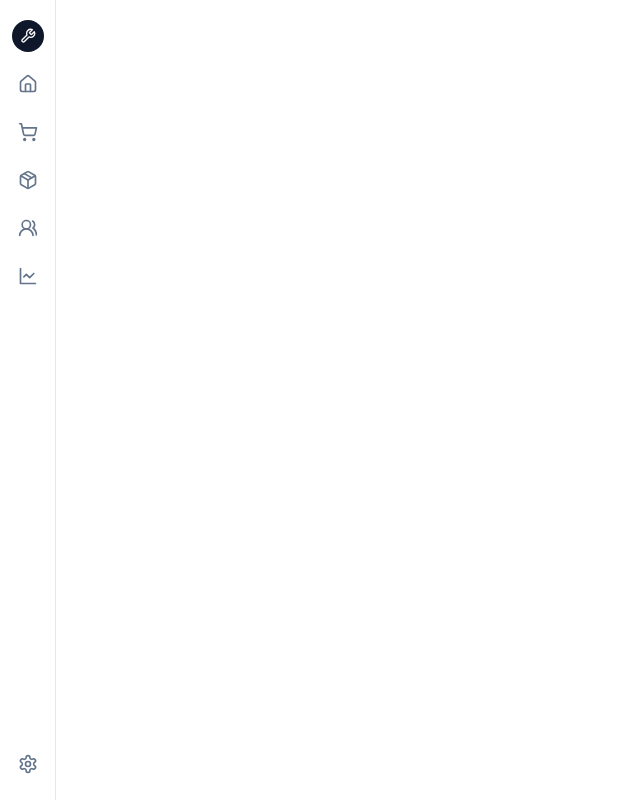
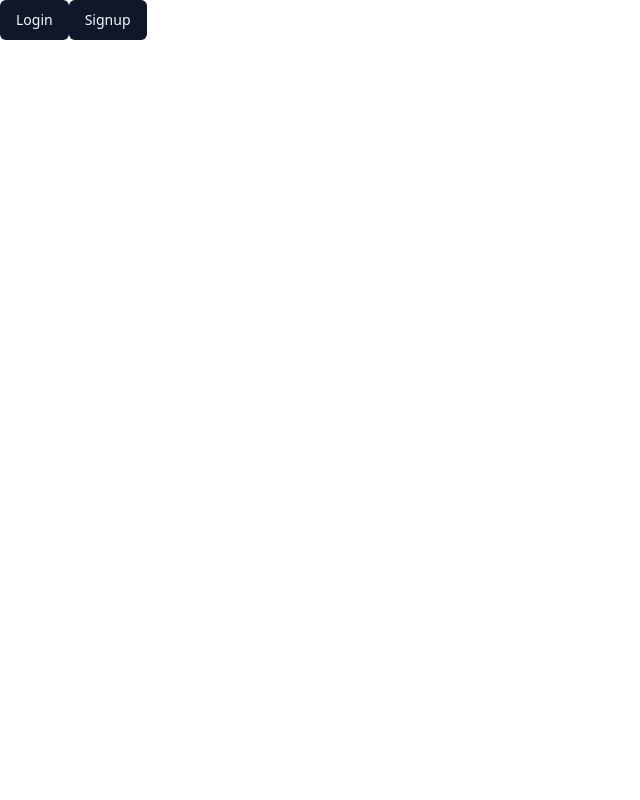
Before and after one commit to DayanWalter/easy-repair, a Next.js app: page / in a window 1280 px wide. Shown: the whole page, without its empty margins (0-640 px from the left). Built offline with nearby package versions, Linux system fonts and the light colour scheme.

Commit message:
refactor: change navbar

```diff
--- a/app/(dashboard-group)/dashboard/page.tsx
+++ b/app/(dashboard-group)/dashboard/page.tsx
@@ -76,67 +76,6 @@ export default function Dashboard() {
   return (
     <div className="flex flex-col sm:gap-4 sm:py-4 sm:pl-14">
       <header className="sticky top-0 z-30 flex h-14 items-center gap-4 border-b bg-background px-4 sm:static sm:h-auto sm:border-0 sm:bg-transparent sm:px-6">
-        {/* Sheet */}
-        <Sheet>
-          <SheetTrigger asChild>
-            <Button size="icon" variant="outline" className="sm:hidden">
-              <PanelLeft className="h-5 w-5" />
-              <span className="sr-only">Toggle Menu</span>
-            </Button>
-          </SheetTrigger>
-          <SheetContent side="left" className="sm:max-w-xs">
-            <nav className="grid gap-6 text-lg font-medium">
-              {/* Easy Repair Inc */}
-              <Link
-                href="/"
-                className="group flex h-10 w-10 shrink-0 items-center justify-center gap-2 rounded-full bg-primary text-lg font-semibold text-primary-foreground md:text-base"
-              >
-                <Wrench className="h-5 w-5 transition-all group-hover:scale-110" />
-                <span className="sr-only">Easy Repair Inc</span>
-              </Link>
-              {/* Dashboard */}
-              <Link
-                href="dashboard"
-                className="flex items-center gap-4 px-2.5 text-foreground"
-              >
-                <Home className="h-5 w-5" />
-                Dashboard
-              </Link>
-              {/* Orders */}
-              <Link
-                href="orders"
-                className="flex items-center gap-4 px-2.5  text-muted-foreground hover:text-foreground"
-              >
-                <ShoppingCart className="h-5 w-5" />
-                Orders
-              </Link>
-              {/* Products */}
-              <Link
-                href="products"
-                className="flex items-center gap-4 px-2.5 text-muted-foreground hover:text-foreground"
-              >
-                <Package className="h-5 w-5" />
-                Products
-              </Link>
-              {/* Customers */}
-              <Link
-                href="customers"
-                className="flex items-center gap-4 px-2.5 text-muted-foreground hover:text-foreground"
-              >
-                <Users2 className="h-5 w-5" />
-                Customers
-              </Link>
-              {/* Settings */}
-              <Link
-                href="settings"
-                className="flex items-center gap-4 px-2.5 text-muted-foreground hover:text-foreground"
-              >
-                <LineChart className="h-5 w-5" />
-                Settings
-              </Link>
-            </nav>
-          </SheetContent>
-        </Sheet>
         {/* Breadcrumb */}
         <Breadcrumb className="hidden md:flex">
           <BreadcrumbList>
--- a/app/(dashboard-group)/layout.tsx
+++ b/app/(dashboard-group)/layout.tsx
@@ -1,89 +1,14 @@
-import Image from "next/image";
-import Link from "next/link";
-import {
-  ChevronLeft,
-  ChevronRight,
-  Copy,
-  CreditCard,
-  File,
-  Home,
-  LineChart,
-  ListFilter,
-  MoreVertical,
-  Package,
-  Package2,
-  PanelLeft,
-  Search,
-  Settings,
-  ShoppingCart,
-  Truck,
-  Users2,
-  Wrench,
-} from "lucide-react";
-
-import { Badge } from "@/components/ui/badge";
-import {
-  Breadcrumb,
-  BreadcrumbItem,
-  BreadcrumbLink,
-  BreadcrumbList,
-  BreadcrumbPage,
-  BreadcrumbSeparator,
-} from "@/components/ui/breadcrumb";
-import { Button } from "@/components/ui/button";
-import {
-  Card,
-  CardContent,
-  CardDescription,
-  CardFooter,
-  CardHeader,
-  CardTitle,
-} from "@/components/ui/card";
-import {
-  DropdownMenu,
-  DropdownMenuCheckboxItem,
-  DropdownMenuContent,
-  DropdownMenuItem,
-  DropdownMenuLabel,
-  DropdownMenuSeparator,
-  DropdownMenuTrigger,
-} from "@/components/ui/dropdown-menu";
-import { Input } from "@/components/ui/input";
-import {
-  Pagination,
-  PaginationContent,
-  PaginationItem,
-} from "@/components/ui/pagination";
-import { Progress } from "@/components/ui/progress";
-import { Separator } from "@/components/ui/separator";
-import { Sheet, SheetContent, SheetTrigger } from "@/components/ui/sheet";
-import {
-  Table,
-  TableBody,
-  TableCell,
-  TableHead,
-  TableHeader,
-  TableRow,
-} from "@/components/ui/table";
-import { Tabs, TabsContent, TabsList, TabsTrigger } from "@/components/ui/tabs";
-import {
-  Tooltip,
-  TooltipContent,
-  TooltipTrigger,
-} from "@/components/ui/tooltip";
-
 import React from "react";
 import NavBar from "@/components/navbar/navbar";
 
-export default function DashboardLayout({
+export default function DashboardGroupLayout({
   children,
 }: Readonly<{
   children: React.ReactNode;
 }>) {
-  const activeSite = "dashboard";
   return (
     <>
-      <NavBar activeSite={activeSite} />
+      <NavBar />
       {children}
     </>
   );
--- a/app/layout.tsx
+++ b/app/layout.tsx
@@ -24,7 +24,7 @@ export default function RootLayout({
       <body
         className={cn(
           "min-h-screen bg-background font-sans antialiased",
-          fontSans.variable
+          fontSans.variable,
         )}
       >
         <TooltipProvider>{children}</TooltipProvider>
--- a/app/page.tsx
+++ b/app/page.tsx
@@ -1,10 +1,16 @@
 import NavBar from "@/components/navbar/navbar";
+import { Button } from "@/components/ui/button";
+import Link from "next/link";
 
 export default function Main() {
   return (
-    <div>
-      <NavBar />
-      <div>test</div>
-    </div>
+    <>
+      <Button>
+        <Link href="/dashboard">Login</Link>
+      </Button>
+      <Button>
+        <Link href="/signup">Signup</Link>
+      </Button>
+    </>
   );
 }
--- a/components/navbar/navbar.tsx
+++ b/components/navbar/navbar.tsx
@@ -1,4 +1,3 @@
-import Image from "next/image";
 import Link from "next/link";
 import {
   Home,
@@ -16,9 +15,40 @@ import {
   TooltipTrigger,
 } from "@/components/ui/tooltip";
 
-export default function NavBar({ activeSite }: { activeSite: string }) {
+const navItems = [
+  { href: "dashboard", icon: Home, label: "Dashboard" },
+  { href: "orders", icon: ShoppingCart, label: "Orders" },
+  { href: "products", icon: Package, label: "Products" },
+  { href: "customers", icon: Users2, label: "Customers" },
+  { href: "analytics", icon: LineChart, label: "Analytics" },
+];
+
+const NavItem = ({
+  href,
+  icon: Icon,
+  label,
+}: {
+  href: string;
+  icon: React.ElementType;
+  label: string;
+}) => (
+  <Tooltip>
+    <TooltipTrigger asChild>
+      <Link
+        href={href}
+        className="flex h-9 w-9 items-center justify-center rounded-lg text-muted-foreground transition-colors hover:text-foreground md:h-8 md:w-8"
+      >
+        <Icon className="h-5 w-5" />
+        <span className="sr-only">{label}</span>
+      </Link>
+    </TooltipTrigger>
+    <TooltipContent side="right">{label}</TooltipContent>
+  </Tooltip>
+);
+
+export default function NavBar() {
   return (
-    <aside className="fixed inset-y-0 left-0 z-10  flex w-14 flex-col border-r bg-background">
+    <aside className="fixed inset-y-0 left-0 z-10 flex w-14 flex-col border-r bg-background">
       <nav className="flex flex-col items-center gap-4 px-2 py-5">
         <Link
           href="/"
@@ -27,86 +57,12 @@ export default function NavBar({ activeSite }: { activeSite: string }) {
           <Wrench className="h-4 w-4 transition-all group-hover:scale-110" />
           <span className="sr-only">Easy Repair Inc</span>
         </Link>
-        {/* Dashboard */}
-        <Tooltip>
-          <TooltipTrigger asChild>
-            <Link
-              href="dashboard"
-              className="flex h-9 w-9 items-center justify-center rounded-lg text-muted-foreground transition-colors hover:text-foreground md:h-8 md:w-8"
-            >
-              <Home className="h-5 w-5" />
-              <span className="sr-only">Dashboard</span>
-            </Link>
-          </TooltipTrigger>
-          <TooltipContent side="right">Dashboard</TooltipContent>
-        </Tooltip>
-        {/* Orders */}
-        <Tooltip>
-          <TooltipTrigger asChild>
-            <Link
-              href="orders"
-              className="flex h-9 w-9 items-center justify-center rounded-lg text-muted-foreground transition-colors hover:text-foreground md:h-8 md:w-8"
-            >
-              <ShoppingCart className="h-5 w-5" />
-              <span className="sr-only">Orders</span>
-            </Link>
-          </TooltipTrigger>
-          <TooltipContent side="right">Orders</TooltipContent>
-        </Tooltip>
-        {/* Products */}
-        <Tooltip>
-          <TooltipTrigger asChild>
-            <Link
-              href="products"
-              className="flex h-9 w-9 items-center justify-center rounded-lg text-muted-foreground transition-colors hover:text-foreground md:h-8 md:w-8"
-            >
-              <Package className="h-5 w-5" />
-              <span className="sr-only">Products</span>
-            </Link>
-          </TooltipTrigger>
-          <TooltipContent side="right">Products</TooltipContent>
-        </Tooltip>
-        {/* Customers */}
-        <Tooltip>
-          <TooltipTrigger asChild>
-            <Link
-              href="customers"
-              className="flex h-9 w-9 items-center justify-center rounded-lg text-muted-foreground transition-colors hover:text-foreground md:h-8 md:w-8"
-            >
-              <Users2 className="h-5 w-5" />
-              <span className="sr-only">Customers</span>
-            </Link>
-          </TooltipTrigger>
-          <TooltipContent side="right">Customers</TooltipContent>
-        </Tooltip>
-        {/* Analytics */}
-        <Tooltip>
-          <TooltipTrigger asChild>
-            <Link
-              href="analytics"
-              className="flex h-9 w-9 items-center justify-center rounded-lg text-muted-foreground transition-colors hover:text-foreground md:h-8 md:w-8"
-            >
-              <LineChart className="h-5 w-5" />
-              <span className="sr-only">Analytics</span>
-            </Link>
-          </TooltipTrigger>
-          <TooltipContent side="right">Analytics</TooltipContent>
-        </Tooltip>
+        {navItems.map((item) => (
+          <NavItem key={item.href} {...item} />
+        ))}
       </nav>
-      {/* Settings */}
       <nav className="mt-auto flex flex-col items-center gap-4 px-2 py-5">
-        <Tooltip>
-          <TooltipTrigger asChild>
-            <Link
-              href="settings"
-              className="flex h-9 w-9 items-center justify-center rounded-lg text-muted-foreground transition-colors hover:text-foreground md:h-8 md:w-8"
-            >
-              <Settings className="h-5 w-5" />
-              <span className="sr-only">Settings</span>
-            </Link>
-          </TooltipTrigger>
-          <TooltipContent side="right">Settings</TooltipContent>
-        </Tooltip>
+        <NavItem href="settings" icon={Settings} label="Settings" />
       </nav>
     </aside>
   );
```
